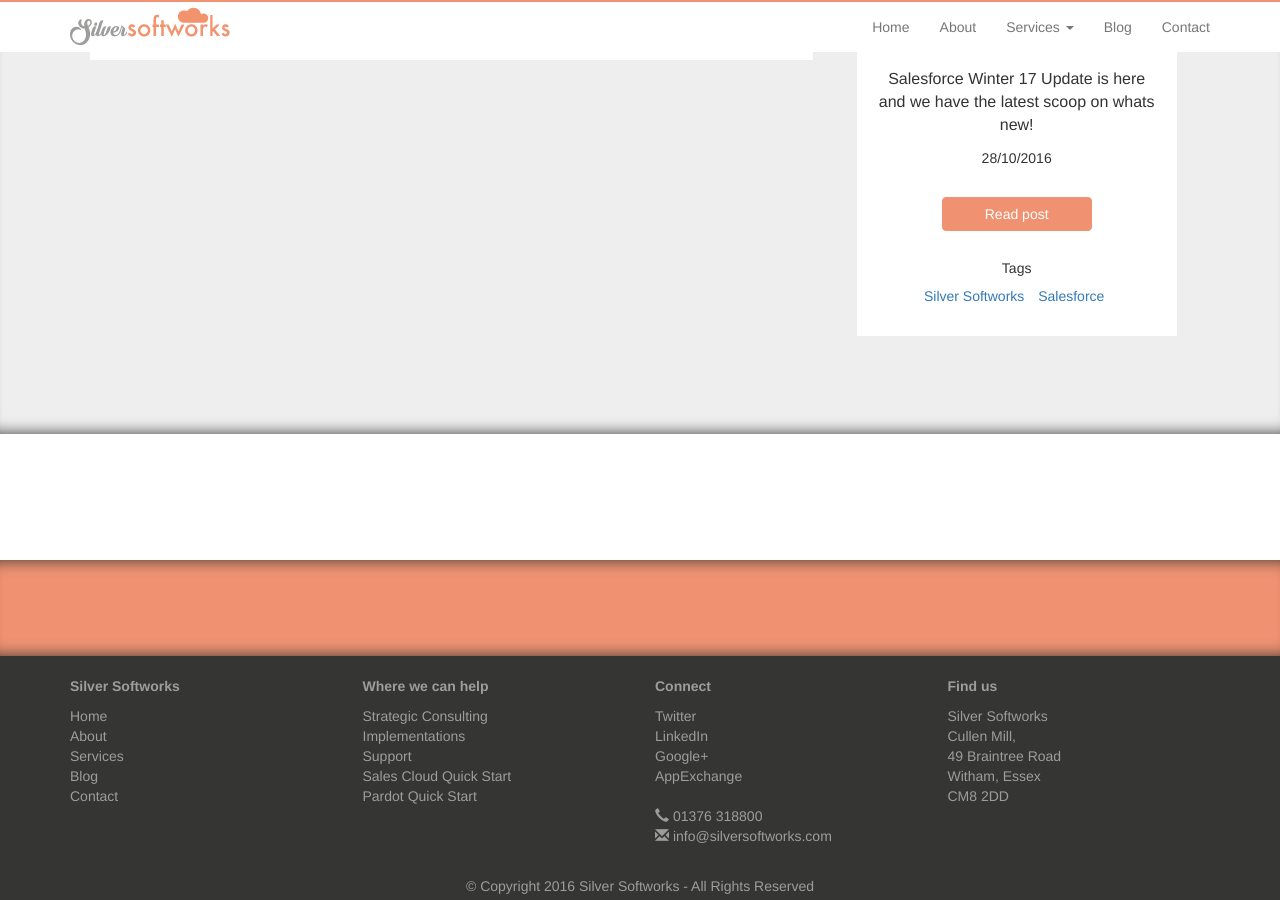
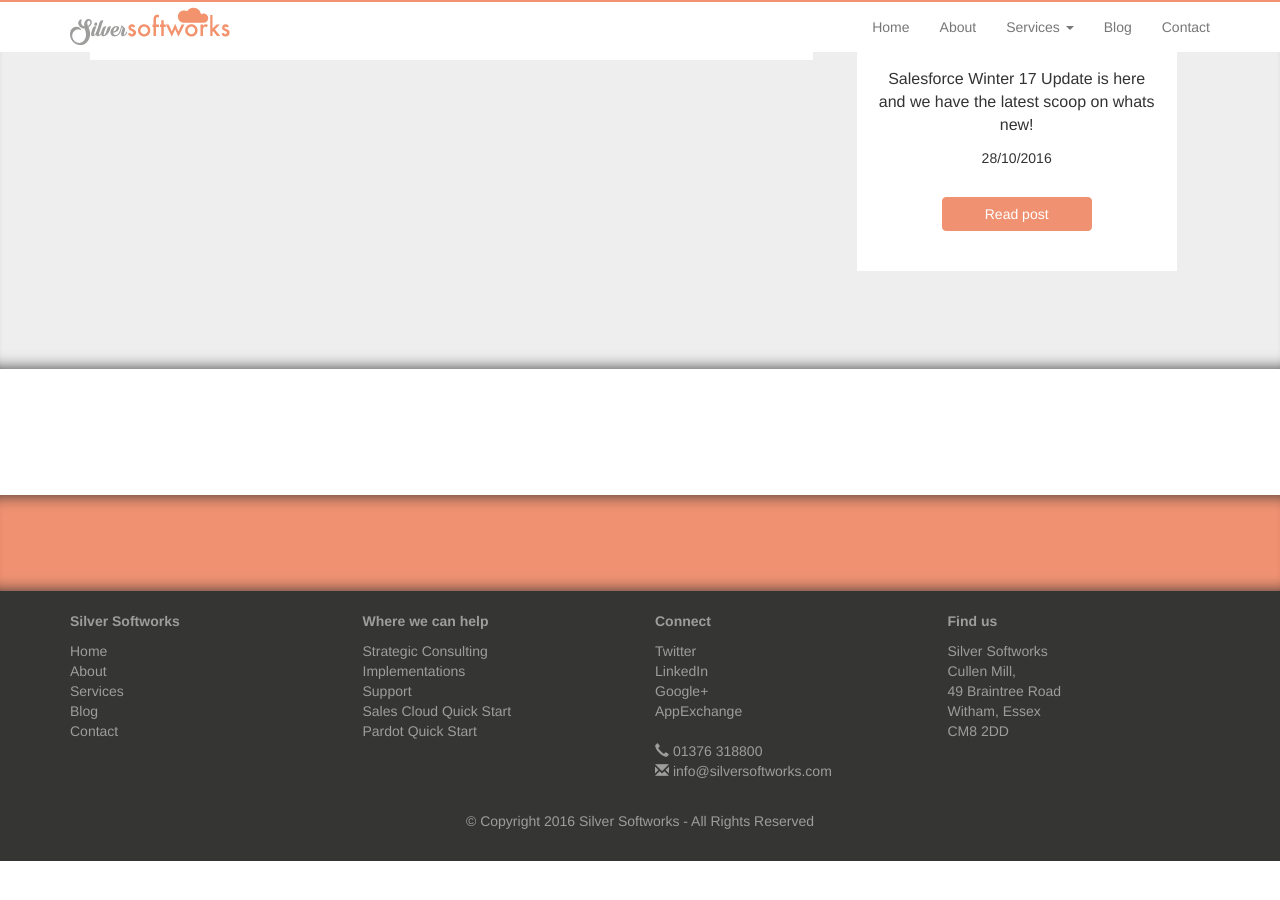
Before and after one commit to ThomasDavidPacker/Silver-Softworks, a Jekyll site: the page built from _posts/2016-10-13-welcome-to-our-new-website.html, in a window 1280 px wide and 900 px high, scrolled down 781 px. Built offline with Jekyll 4.4.1, drawn with Linux system fonts in a browser that asks for light colours; after the commit the page ends 1642 px from its top, so only the background shows below that.

Commit message:
Updates
Updates

```diff
--- a/_layouts/blogPost.html
+++ b/_layouts/blogPost.html
@@ -72,7 +72,7 @@
 											<h5>{{ post.postDate }}</h5><br>
 											<a href="{{ post.url }}" class="btn btn-default c_btn_orange c_btn_small"> Read post</a>
 										</div>
-										<div class="c_post_footer">
+										<!--<div class="c_post_footer">
 
 											<h5>Tags</h5>
 											<ul class="list-inline">
@@ -80,7 +80,7 @@
 													<li><a>{{ category }}</a></li>
 												{% endfor %}
 											</ul>
-										</div>
+										</div>-->
 									</div>
 								{% endfor %}
 							</div>
--- a/blog.html
+++ b/blog.html
@@ -56,7 +56,7 @@
 									<h5>{{ post.postDate }}</h5><br>
 									<a href="{{ post.url }}" class="btn btn-default c_btn_orange c_btn_small"> Read post</a>
 								</div>
-								<div class="c_post_footer">
+								<!--<div class="c_post_footer">
 
 									<h5>Tags</h5>
 									<ul class="list-inline">
@@ -64,7 +64,7 @@
 											<li><a>{{ category }}</a></li>
 										{% endfor %}
 									</ul>
-								</div>
+								</div>-->
 							</div>
 						</div>
 					</div>
```
